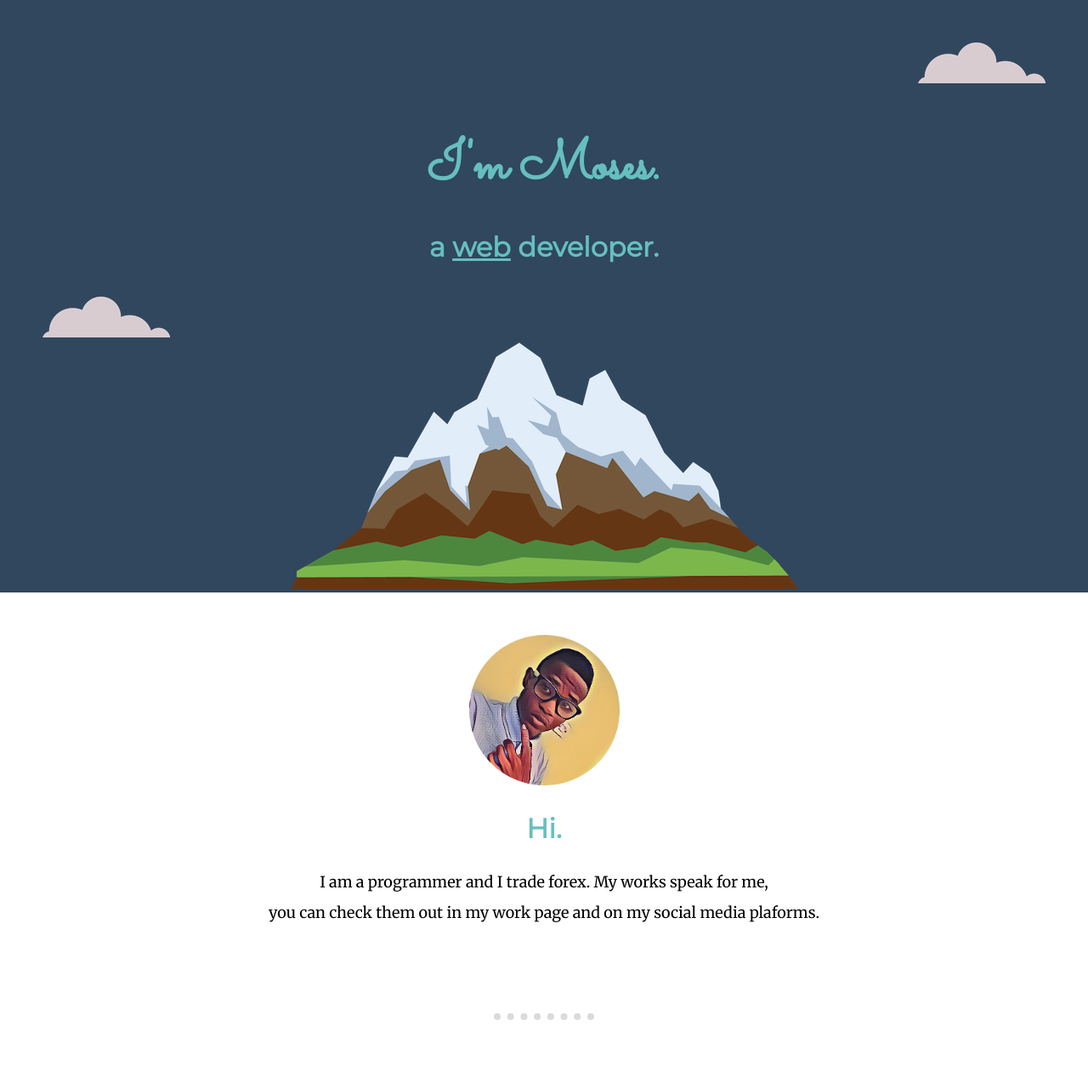
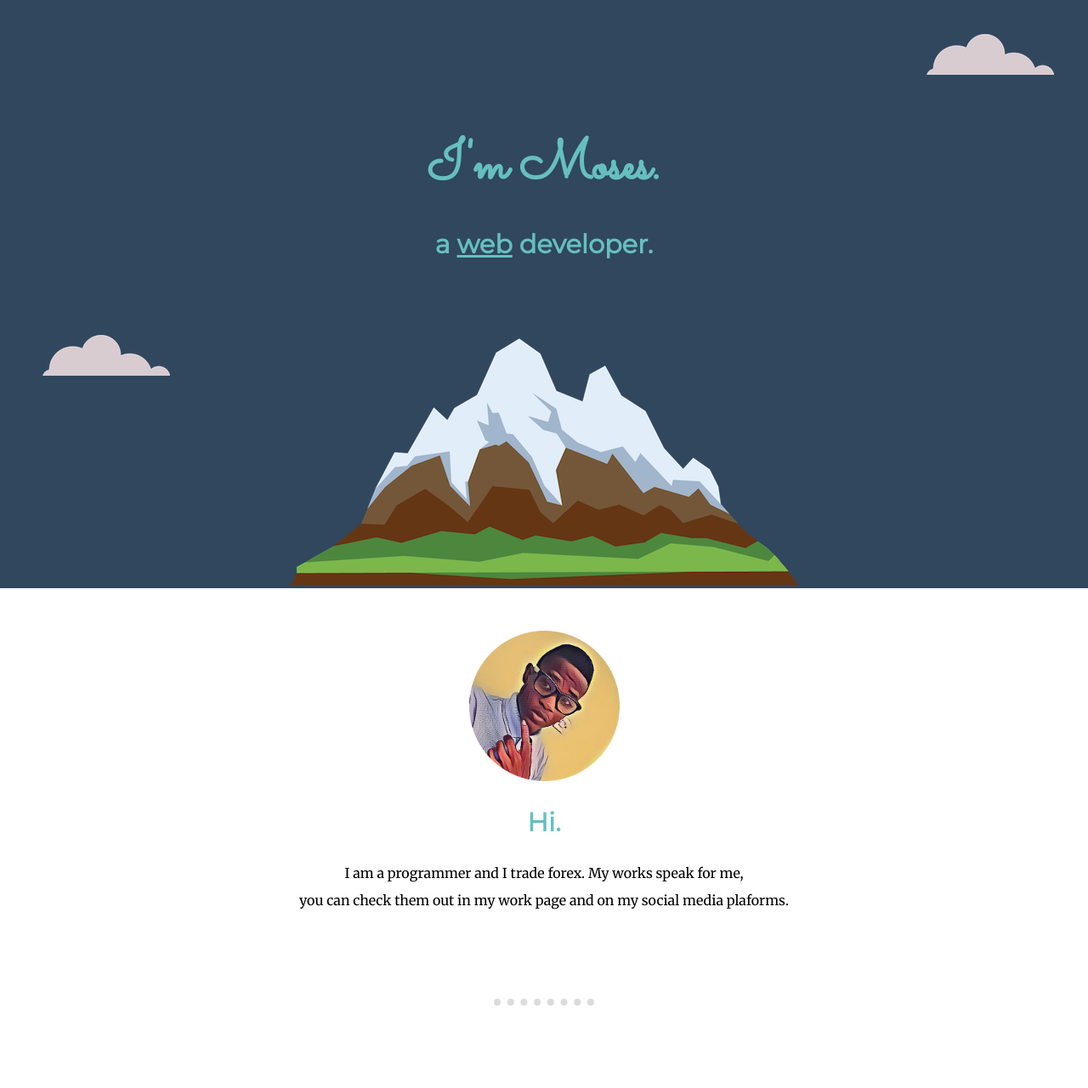
Before and after one commit to Mosesfamot/cv, a plain HTML site: page index.html in a window 1280 px wide. Shown: the top 1280 px of the page at 85% size. Drawn offline with Linux system fonts and the light colour scheme.

Commit message:
Update styles.css

```diff
--- a/css/styles.css
+++ b/css/styles.css
@@ -14,7 +14,7 @@ h1 {
 
 h2 {
   font-family: 'Montserrat', sans-serif;
-  font-size: 2rem;
+  font-size: 1.9rem;
   color: #66BFBF;
   font-weight: bolder;
 }
@@ -36,14 +36,14 @@ hr {
 
 p {
   line-height: 2;
-  font-size: 18px;
+  font-size: 16px;
 }
 
 /************************* CLASS SELECTORS ***********************/
 .bottom-cloud {
   position: absolute;
   left: 50px;
-  bottom: 300px;
+  bottom: 250px;
 }
 
 .btn {
@@ -53,7 +53,7 @@ p {
   border: none;
   color: white;
   background-color: #11999E;
-  padding: 10px;
+  padding: 8px;
   cursor: pointer;
   border-radius: 5px;
 }
@@ -99,6 +99,10 @@ p {
   width: 15%;
 }
 
+.mountain {
+  width: 100%;
+}
+
 .middle-container {
   margin: 0;
   padding: 50px;
@@ -124,8 +128,8 @@ p {
 
 .top-cloud {
   position: absolute;
-  right: 50px;
-  top: 50px;
+  right: 40px;
+  top: 40px;
 }
 
 .web {
```
